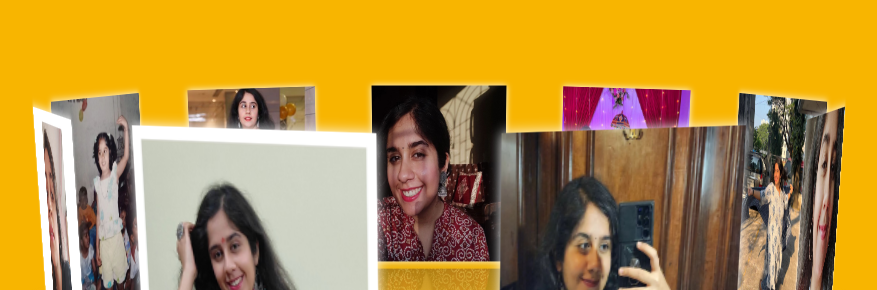
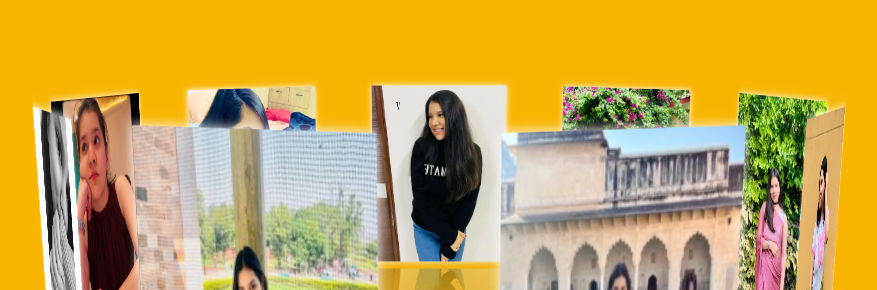
Before and after one commit to Being-Warrior/happy-birthday.github.io, a plain HTML site: page index.html in a window 1280 px wide. Shown: the part 179-469 px from the top of the page, without its empty margins (201-1078 px from the left). Drawn offline with Linux system fonts and the light colour scheme.

Commit message:
Update index.html

```diff
--- a/index.html
+++ b/index.html
@@ -17,16 +17,16 @@
 
 
 
-    <img src="./355364901_6245901285505971_6786445830206248802_n.jpg" alt="">
-    <img src="./401241108_1762121467565153_4202776740191140849_n.jpg" alt="">
+    <img src="./47584758_345100329553574_6165511539389793854_n.jpg" alt="">
+    <img src="./394337947_1102198117823888_6789218006002086823_n.jpg" alt="">
 
-    <img src="./403917936_396854089338718_2737527863116050700_n.jpg" alt="">
-    <img src="./397018658_1071537364281752_1199358008455408020_n.jpg" alt="">
-    <img src="./392923027_993452221953321_2276651193482449641_n.jpg" alt="">
-    <img src="./383545741_891159455758039_5353822002155596039_n.jpg" alt="">
-    <img src="./379147785_220033057463703_5149494711880485573_n.jpg" alt="">
-    v<img src="./363494940_248057514745170_2906892739025999299_n.jpg" alt="">
-    <img src="./375098805_1358582174737565_1649515363515321740_n.jpg" alt="">
+    <img src="./386581540_297364719755338_2674967359153291068_n.jpg" alt="">
+    <img src="./356271277_927025125047306_6339903224073827667_n.jpg" alt="">
+    <img src="./321394478_484111250535848_900566626528299908_n.jpg" alt="">
+    <img src="./319713097_1499254410597246_8499775731878573758_n.jpg" alt="">
+    <img src="./255858098_624287675416882_8422240402618368108_n.jpg" alt="">
+    v<img src="./124205469_360193985270691_4145670445462670978_n.jpg" alt="">
+    <img src="./240555690_527562068326623_3796826265079174195_n.jpg" alt="">
 
     <!-- Example image with link -->
     <!-- <a target="_blank" href="https://images.pexels.com/photos/139829/pexels-photo-139829.jpeg"> -->
```
